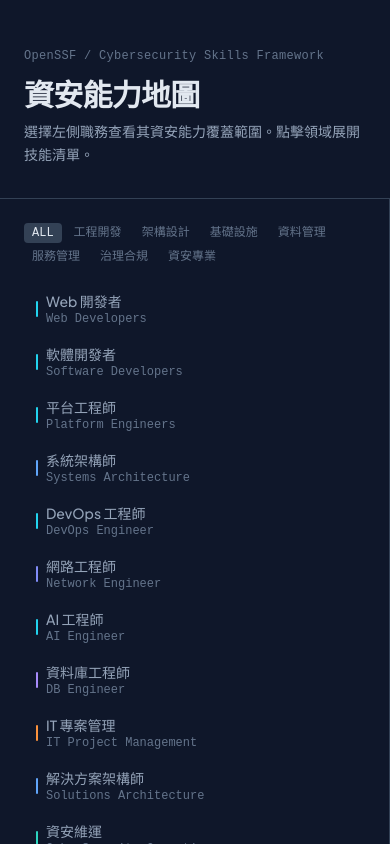
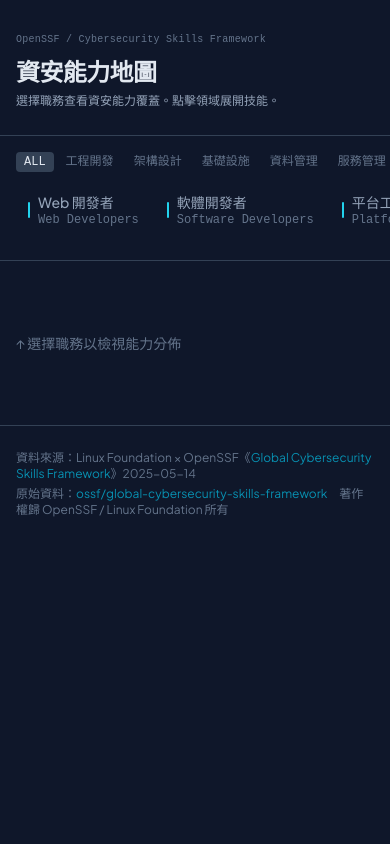
Before and after one commit to iim0663418/csf-capability-map, a React (Vite) app: page / in a window 390 px wide. Shown: the top 844 px of the page. Built offline with nearby package versions, Linux system fonts and the light colour scheme; a web font is replaced by a local one.

Commit message:
improve RWD: mobile horizontal scroll sidebar, responsive grid 1/2/3 cols, smaller header on mobile

```diff
--- a/src/App.jsx
+++ b/src/App.jsx
@@ -6,15 +6,15 @@ import { ROLES2 } from "./roles2";
 const ROLES = [...ROLES1, ...ROLES2];
 const CATS = ["all","engineering","architecture","infrastructure","data","management","governance","security"];
 
-// 技術深度 → 色差拉大（冷→暖 = 高技術→管理）
+// 技術深度 → 冷暖光譜
 const TAG_TINT = {
-  engineering:   "#22d3ee", // cyan-400 亮
-  security:      "#2dd4bf", // teal-400
-  architecture:  "#60a5fa", // blue-400
-  infrastructure:"#818cf8", // indigo-400
-  data:          "#a78bfa", // violet-400
-  management:    "#fb923c", // orange-400
-  governance:    "#fbbf24", // amber-400
+  engineering:   "#22d3ee",
+  security:      "#2dd4bf",
+  architecture:  "#60a5fa",
+  infrastructure:"#818cf8",
+  data:          "#a78bfa",
+  management:    "#fb923c",
+  governance:    "#fbbf24",
 };
 
 function LvBar({ lv, tint }) {
@@ -37,35 +37,37 @@ export default function App() {
   return (
     <div className="min-h-screen font-sans">
       {/* Header */}
-      <header className="px-6 lg:px-16 pt-12 pb-8" style={{ borderBottom: "1px solid var(--border)" }}>
-        <p className="font-mono text-xs tracking-wide" style={{ color: "var(--dim)" }}>OpenSSF / Cybersecurity Skills Framework</p>
-        <h1 className="text-3xl font-bold mt-3 tracking-tight" style={{ color: "var(--text)" }}>資安能力地圖</h1>
-        <p className="mt-2 text-sm max-w-md leading-relaxed" style={{ color: "var(--sub)" }}>
-          選擇左側職務查看其資安能力覆蓋範圍。點擊領域展開技能清單。
+      <header className="px-4 md:px-8 lg:px-16 pt-8 md:pt-12 pb-6" style={{ borderBottom: "1px solid var(--border)" }}>
+        <p className="font-mono text-[10px] md:text-xs tracking-wide" style={{ color: "var(--dim)" }}>OpenSSF / Cybersecurity Skills Framework</p>
+        <h1 className="text-2xl md:text-3xl font-bold mt-2 tracking-tight" style={{ color: "var(--text)" }}>資安能力地圖</h1>
+        <p className="mt-1 text-xs md:text-sm max-w-md leading-relaxed" style={{ color: "var(--sub)" }}>
+          選擇職務查看資安能力覆蓋。點擊領域展開技能。
         </p>
       </header>
 
       <div className="flex flex-col lg:flex-row">
-        {/* Sidebar */}
-        <aside className="lg:w-56 shrink-0 px-6 lg:px-0 lg:pl-16 py-6" style={{ borderRight: "1px solid var(--border)" }}>
-          <div className="flex flex-wrap gap-1 mb-4">
+        {/* Sidebar — 手機：水平捲動；桌面：左側欄 */}
+        <aside className="lg:w-56 shrink-0 py-4 lg:py-6 lg:pl-16" style={{ borderBottom: "1px solid var(--border)", borderRight: "none" }}>
+          {/* Category filter */}
+          <div className="flex gap-1 px-4 lg:px-0 mb-3 overflow-x-auto">
             {CATS.map(c => (
               <button key={c} onClick={() => { setCatF(c); setSelId(null); setSelDom(null); }}
-                className="text-xs px-2 py-0.5 rounded font-mono transition-colors"
+                className="text-xs px-2 py-0.5 rounded font-mono transition-colors whitespace-nowrap shrink-0"
                 style={{ background: catF === c ? "var(--card-hover)" : "transparent", color: catF === c ? "var(--text)" : "var(--dim)" }}>
                 {c === "all" ? "ALL" : TAG_LABELS[c]}
               </button>
             ))}
           </div>
-          <div className="space-y-px">
+          {/* Role list — 手機水平捲動、桌面垂直 */}
+          <div className="flex lg:flex-col gap-1 px-4 lg:px-0 overflow-x-auto lg:overflow-x-visible pb-2 lg:pb-0">
             {filtered.map(r => (
               <button key={r.id} onClick={() => { setSelId(r.id); setSelDom(null); }}
-                className="w-full text-left px-3 py-2 rounded transition-colors flex items-center gap-2"
-                style={{ background: selId === r.id ? "var(--card)" : "transparent" }}>
+                className="text-left px-3 py-2 rounded transition-colors flex items-center gap-2 shrink-0 lg:w-full"
+                style={{ background: selId === r.id ? "var(--card)" : "transparent", minWidth: selId === r.id ? undefined : "auto" }}>
                 <span className="w-0.5 h-4 rounded-full shrink-0" style={{ background: TAG_TINT[r.tag] }} />
                 <div className="min-w-0">
-                  <div className="text-sm font-medium truncate" style={{ color: selId === r.id ? "var(--text)" : "var(--sub)" }}>{r.zh}</div>
-                  <div className="text-xs font-mono truncate" style={{ color: "var(--dim)" }}>{r.title}</div>
+                  <div className="text-sm font-medium whitespace-nowrap lg:whitespace-normal" style={{ color: selId === r.id ? "var(--text)" : "var(--sub)" }}>{r.zh}</div>
+                  <div className="text-xs font-mono whitespace-nowrap lg:whitespace-normal" style={{ color: "var(--dim)" }}>{r.title}</div>
                 </div>
               </button>
             ))}
@@ -73,19 +75,19 @@ export default function App() {
         </aside>
 
         {/* Main */}
-        <main className="flex-1 min-w-0 px-6 lg:px-12 py-8">
+        <main className="flex-1 min-w-0 px-4 md:px-8 lg:px-12 py-6 lg:py-8 lg:border-l" style={{ borderColor: "var(--border)" }}>
           {!role ? (
-            <p className="text-sm pt-20" style={{ color: "var(--dim)" }}>選擇職務以檢視能力分佈</p>
+            <p className="text-sm py-12 lg:pt-20" style={{ color: "var(--dim)" }}>↑ 選擇職務以檢視能力分佈</p>
           ) : (
             <>
               {/* Role title */}
-              <div className="mb-6 pl-4" style={{ borderLeft: `3px solid ${TAG_TINT[role.tag]}` }}>
-                <h2 className="text-xl font-bold">{role.zh}</h2>
-                <p className="text-sm font-mono mt-0.5" style={{ color: "var(--dim)" }}>{role.title} · {TAG_LABELS[role.tag]}</p>
+              <div className="mb-5 pl-3" style={{ borderLeft: `3px solid ${TAG_TINT[role.tag]}` }}>
+                <h2 className="text-lg md:text-xl font-bold">{role.zh}</h2>
+                <p className="text-xs md:text-sm font-mono mt-0.5" style={{ color: "var(--dim)" }}>{role.title} · {TAG_LABELS[role.tag]}</p>
               </div>
 
-              {/* Grid buttons — 只顯示有覆蓋的領域 */}
-              <div className="grid grid-cols-2 lg:grid-cols-3 gap-2 mb-6">
+              {/* Capability grid */}
+              <div className="grid grid-cols-1 sm:grid-cols-2 lg:grid-cols-3 gap-2 mb-5">
                 {DOMAINS.filter(d => role.caps[d.id]).map(d => {
                   const cap = role.caps[d.id];
                   const active = selDom === d.id;
@@ -110,7 +112,7 @@ export default function App() {
                 const d = DOMAINS.find(x => x.id === selDom);
                 const cap = role.caps[selDom];
                 return (
-                  <div className="rounded-lg p-5 mb-6" style={{ background: "var(--card)", border: "1px solid var(--border)" }}>
+                  <div className="rounded-lg p-4 md:p-5 mb-5" style={{ background: "var(--card)", border: "1px solid var(--border)" }}>
                     <div className="flex items-center gap-2 mb-3">
                       <span className="text-xs font-mono px-1.5 py-0.5 rounded" style={{ background: "var(--border)", color: TAG_TINT[role.tag] }}>{d.tag}</span>
                       <div>
@@ -137,7 +139,7 @@ export default function App() {
       </div>
 
       {/* Footer */}
-      <footer className="px-6 lg:px-16 py-6 text-xs" style={{ color: "var(--dim)", borderTop: "1px solid var(--border)" }}>
+      <footer className="px-4 md:px-8 lg:px-16 py-6 text-xs" style={{ color: "var(--dim)", borderTop: "1px solid var(--border)" }}>
         <p>資料來源：Linux Foundation × OpenSSF《<a href="https://cybersecurityframework.io" target="_blank" rel="noopener" style={{ color: "var(--accent)" }}>Global Cybersecurity Skills Framework</a>》2025-05-14</p>
         <p className="mt-1">原始資料：<a href="https://github.com/ossf/global-cybersecurity-skills-framework" target="_blank" rel="noopener" style={{ color: "var(--accent)" }}>ossf/global-cybersecurity-skills-framework</a>　著作權歸 OpenSSF / Linux Foundation 所有</p>
       </footer>
```
